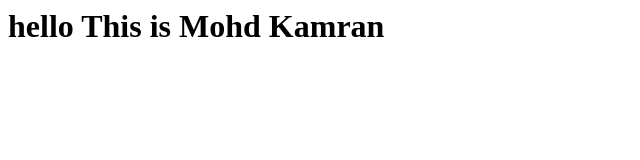
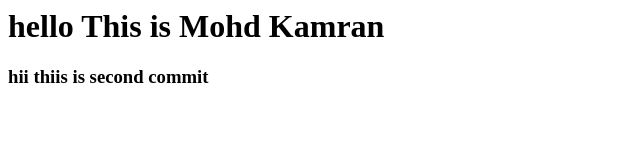
Before and after one commit to kamran415/localRepo, a plain HTML site: page index.html in a window 1280 px wide. Shown: the whole page, without its empty margins (0-640 px from the left). Drawn offline with Linux system fonts and the light colour scheme.

Commit message:
add new feature

```diff
--- a/index.html
+++ b/index.html
@@ -1 +1,2 @@
 <h1>hello This is Mohd Kamran</h1>
+<h3>hii thiis is second commit</h3>
```
